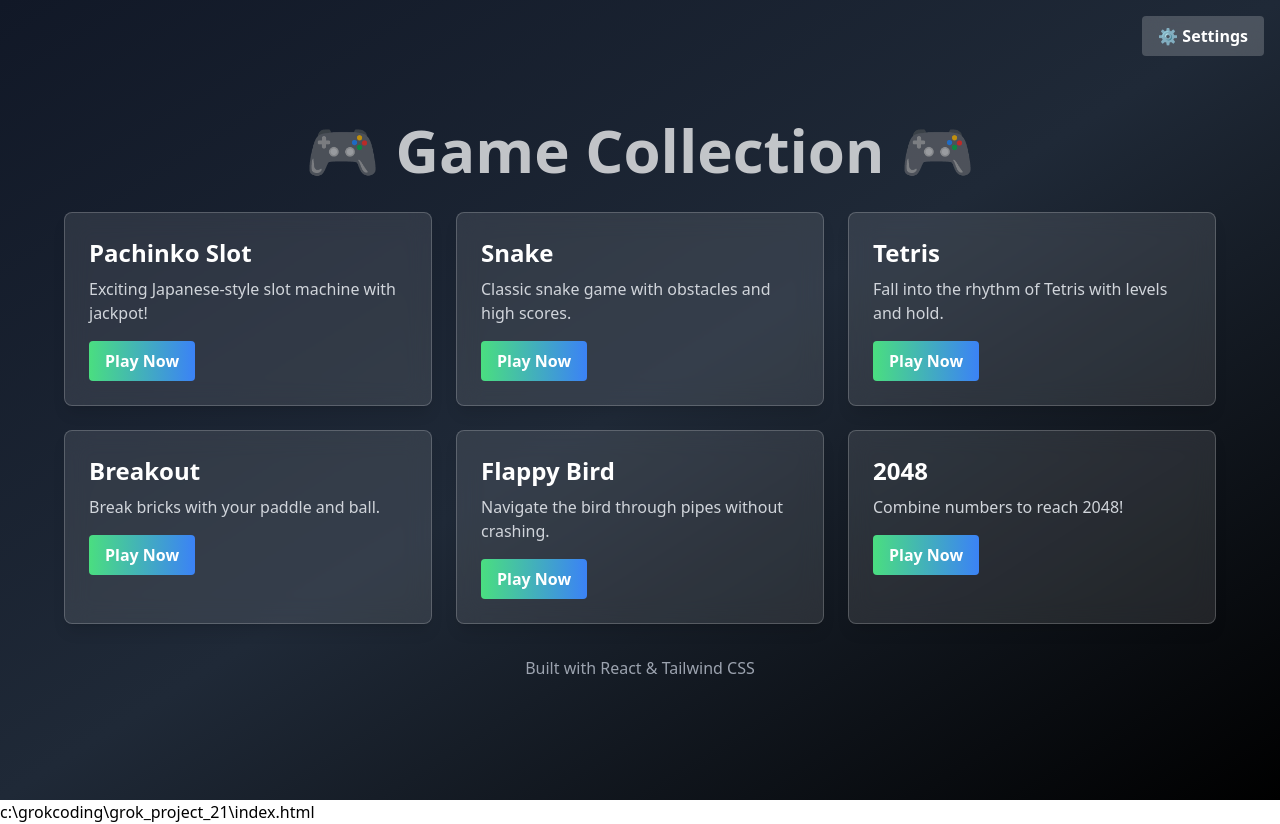
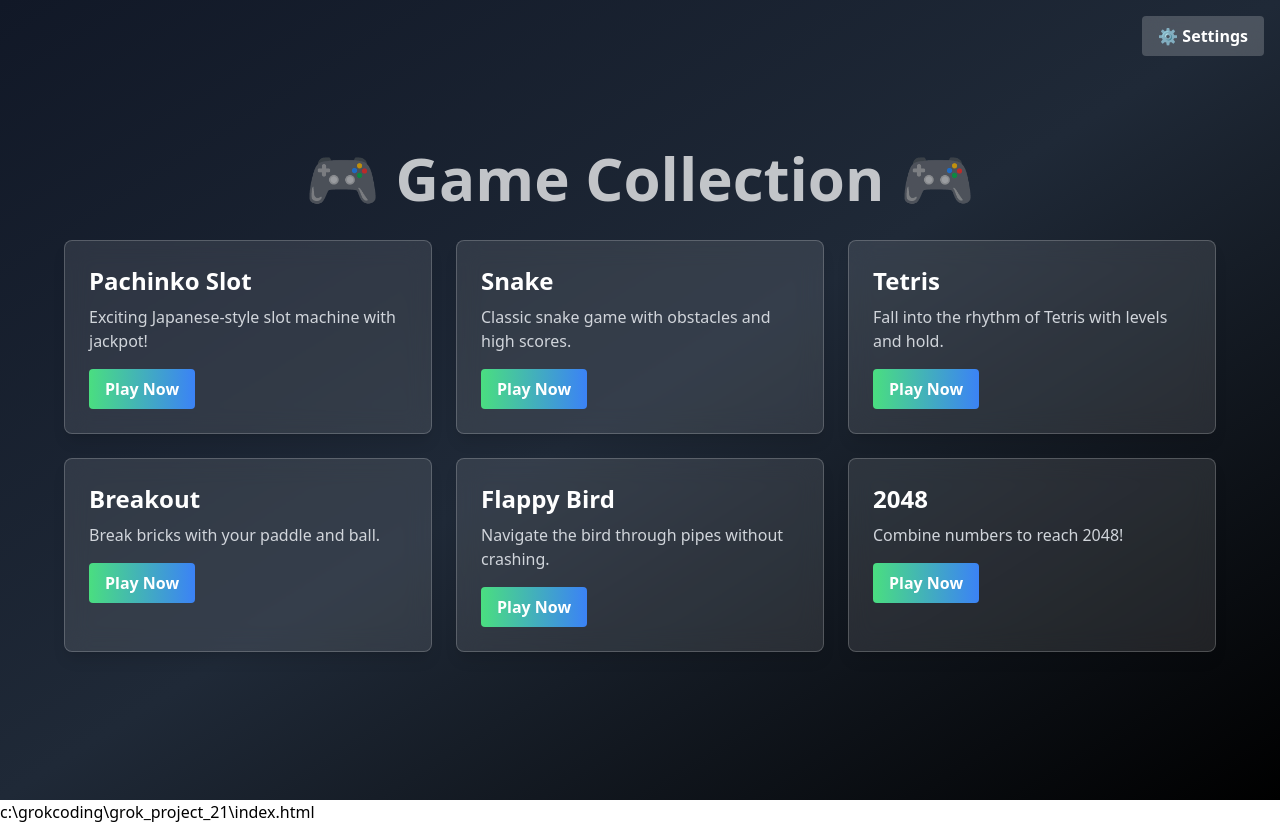
Before and after one commit to mxten777/grok_project_21, a React (Vite) app: page / in a window 1280 px wide. Built offline with nearby package versions, Linux system fonts and the light colour scheme; the HTML template or start-up script is replaced by a standard one.

Commit message:
Remove footer to fix display issue

```diff
--- a/src/App.jsx
+++ b/src/App.jsx
@@ -78,9 +78,6 @@ function Menu({ settings, updateSettings }) {
           </div>
         ))}
       </div>
-      <footer className="mt-8 text-gray-400 text-center">
-        Built with React & Tailwind CSS
-      </footer>
       {settingsOpen && (
         <Settings
           isOpen={settingsOpen}
```
